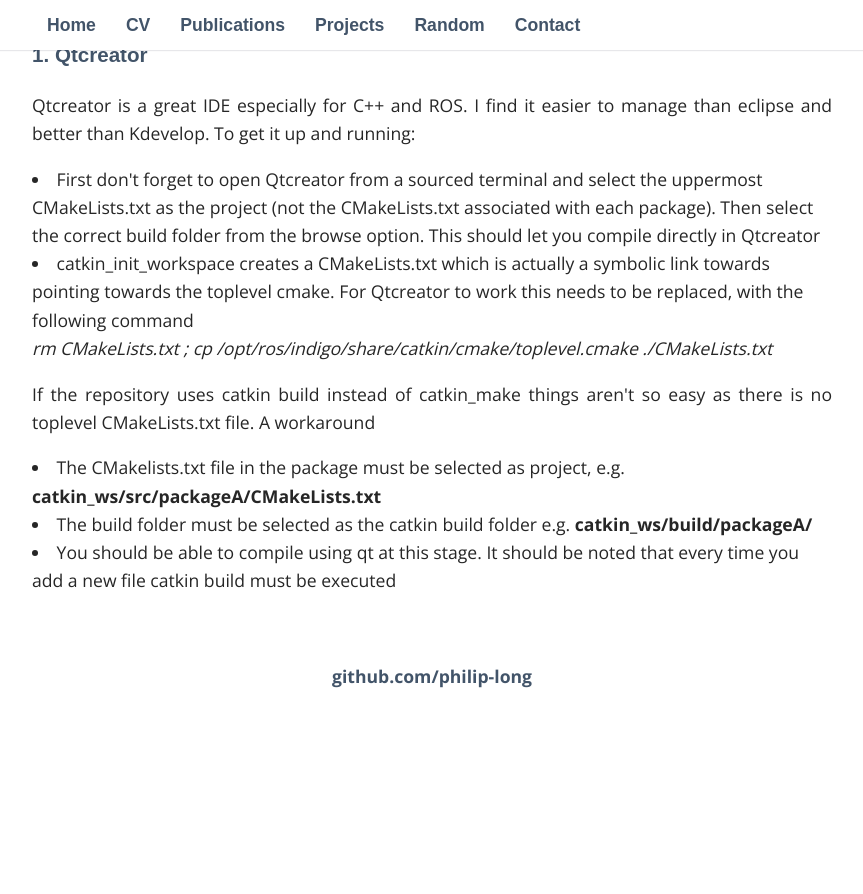
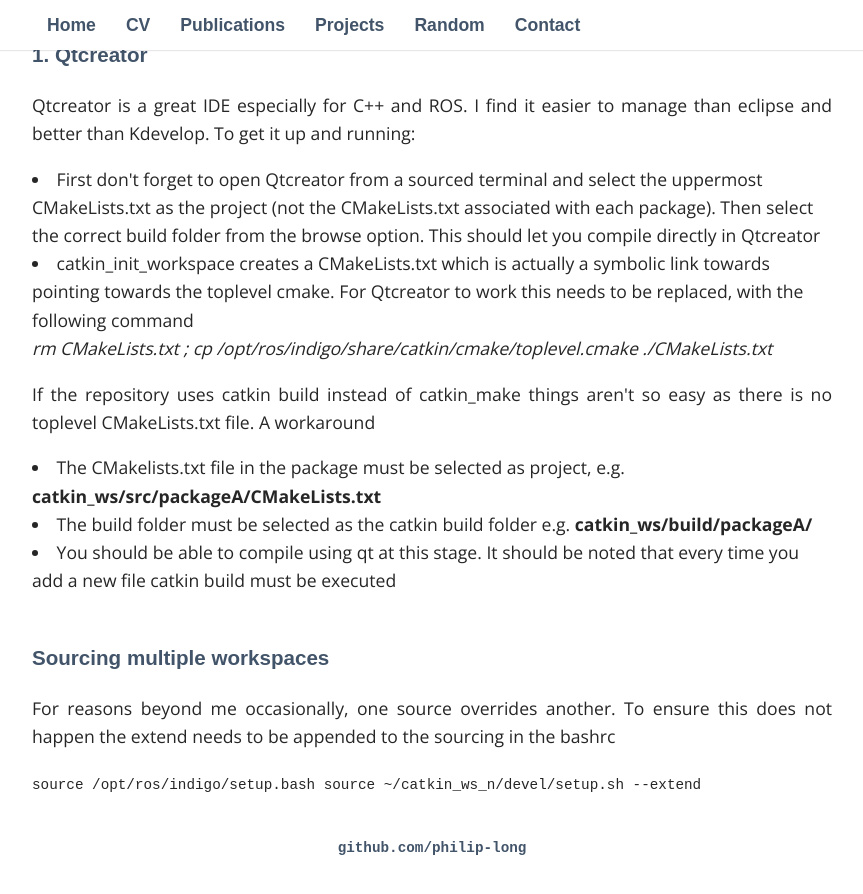
Before and after one commit to philip-long/philip-long.github.io, a Jekyll site: the page built from random/ROS.html, in a window 1280 px wide and 900 px high, scrolled down 211 px. Shown: the top 894 px of the window, without its empty margins (208-1071 px from the left). Built offline with Jekyll 4.4.1, drawn with Linux system fonts in a browser that asks for light colours; some web fonts are replaced; before the commit the page ends 941 px from its top, so only the background shows below that.

Commit message:
Update ROS.html

```diff
--- a/random/ROS.html
+++ b/random/ROS.html
@@ -22,3 +22,14 @@ If the repository uses catkin build instead of catkin_make things aren't so easy
 <li> The build folder must be selected as the catkin build folder  e.g. <b> catkin_ws/build/packageA/</b> </li>
 <li> You should be able to compile using qt at this stage. It should be noted that every time you add a new file catkin build must be executed</li>
 <br>
+
+<h3> Sourcing multiple workspaces</h3>
+<p>
+For reasons beyond me occasionally, one source overrides another. To ensure this does not happen the extend needs to be
+  appended to the sourcing in the bashrc
+</p>
+
+<code>
+  source /opt/ros/indigo/setup.bash
+  source ~/catkin_ws_n/devel/setup.sh --extend
+<code>
```
